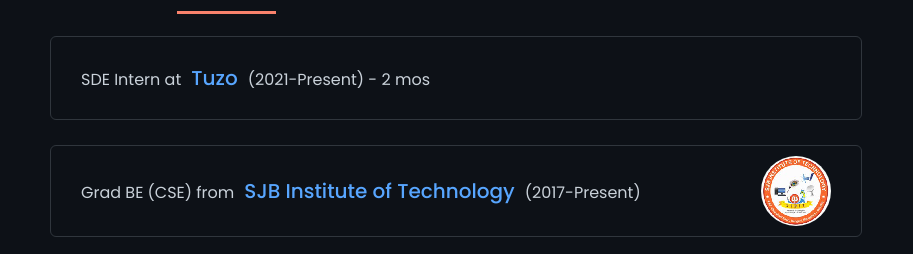
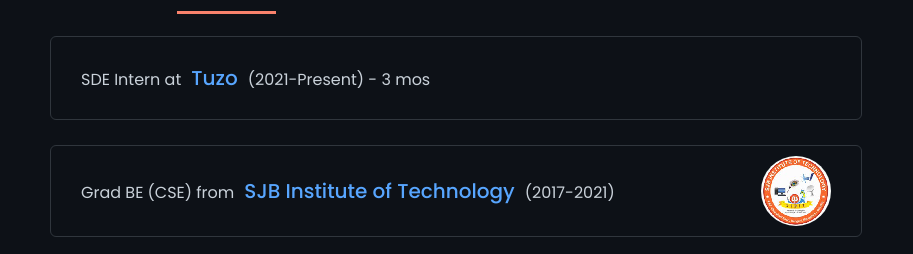
Before and after one commit to immanu10/immanu10.github.io, a React (Create React App) app: page / in a window 1280 px wide. Shown: the part 350-604 px from the top of the page, without its empty margins (184-1097 px from the left). Built offline with nearby package versions, Linux system fonts and the light colour scheme.

Commit message:
changes in about

```diff
--- a/src/components/mainContent/about/About.js
+++ b/src/components/mainContent/about/About.js
@@ -12,14 +12,14 @@
         link="https://www.tuzo.ai/"
         name="Tuzo"
         timeline="2021-Present"
-        months="2 mos"
+        months="3 mos"
         logoimg=""
       />
       <EduOrExp
         title="Grad BE (CSE) from"
         link="https://sjbit.edu.in/"
         name="SJB Institute of Technology"
-        timeline="2017-Present"
+        timeline="2017-2021"
         logoimg="images/sjbitLogo.jpg"
       />
       <Aboutme />
```
